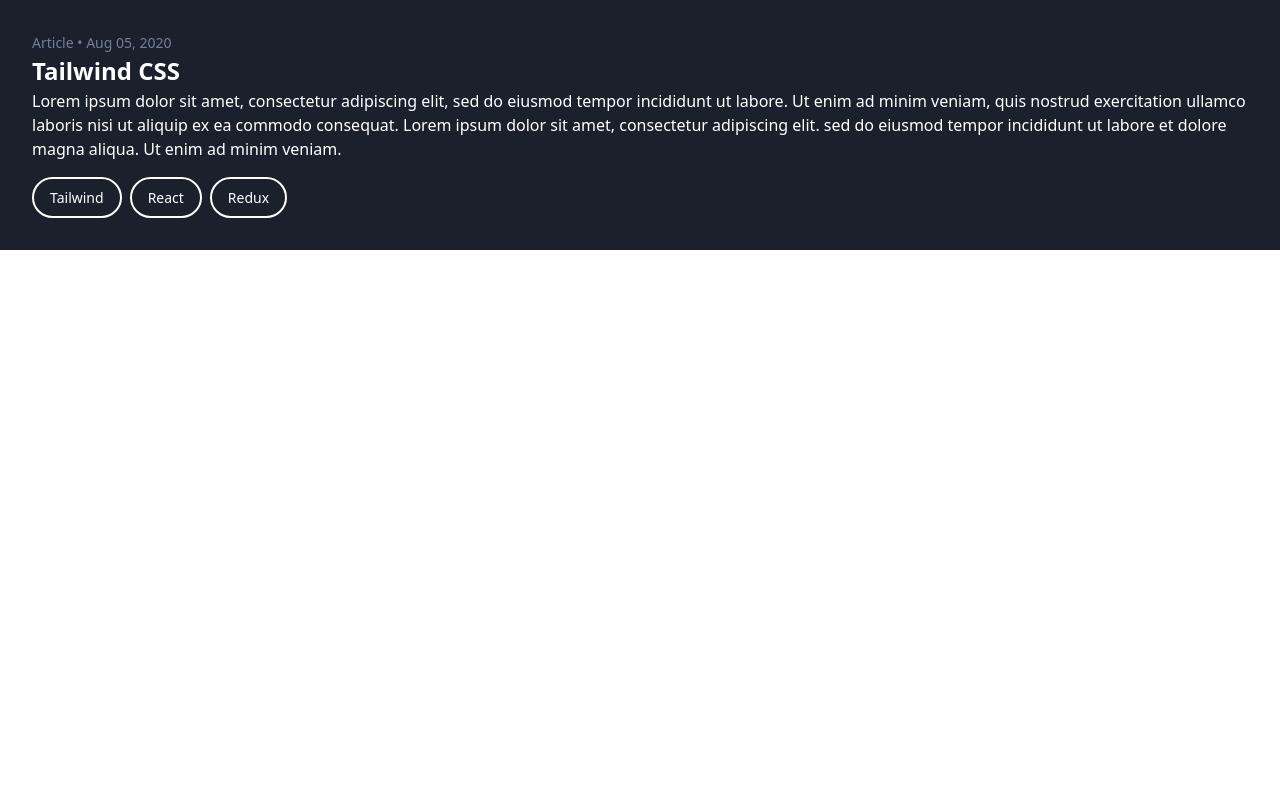
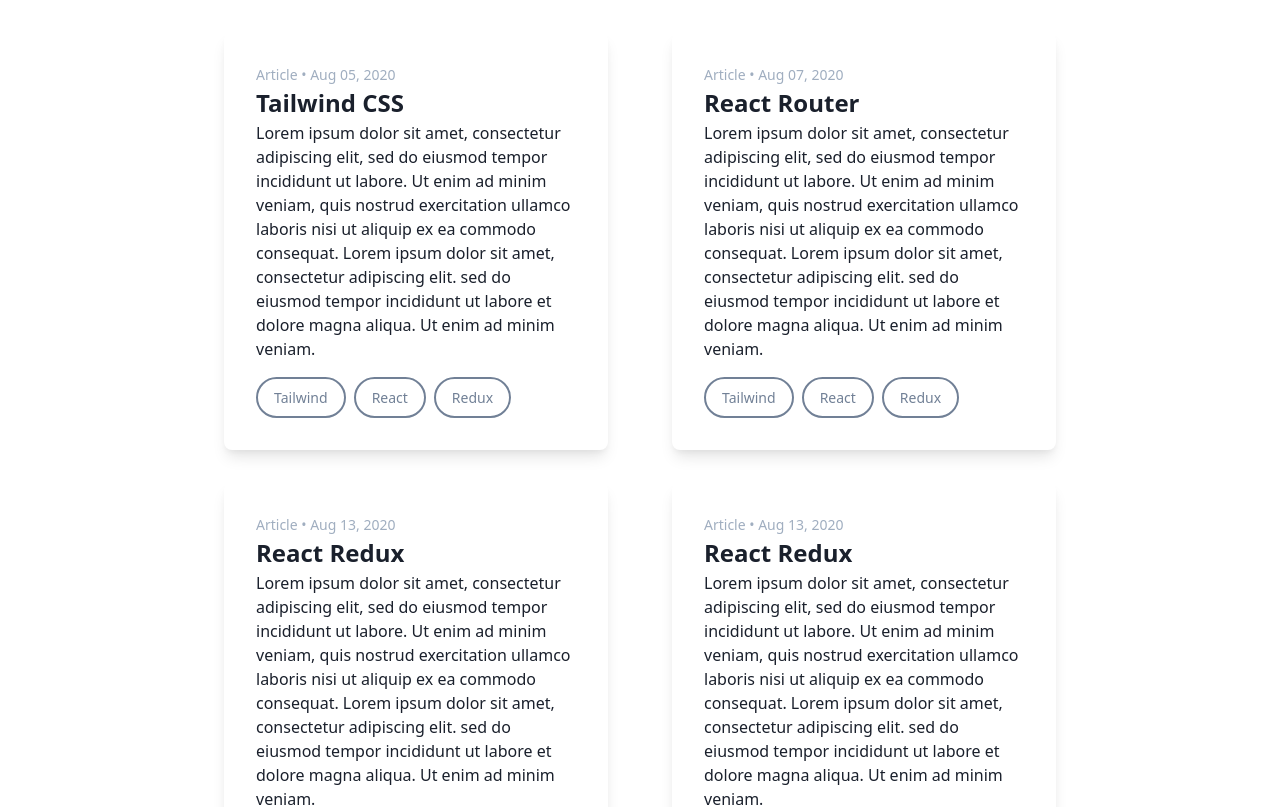
Before and after one commit to rohitkumar377024/react-tailwind-practise, a React (Create React App) app: page / in a window 1280 px wide. Shown: the top 807 px of the page. Built offline with nearby package versions, Linux system fonts and the light colour scheme.

Commit message:
Created Light and Dark Themed Card Tailwind Layouts

```diff
--- a/src/App.js
+++ b/src/App.js
@@ -1,27 +1,17 @@
 import React from 'react';
 import './App.css';
+import DarkCard from './DarkCard';
+import LightCard from './LightCard';
 
 function App() {
   return (
-    <div className="bg-gray-900 text-white p-8">
-      <p className="text-gray-600 text-sm">Article • Aug 05, 2020</p>
-      <h1 className="text-2xl font-bold">Tailwind CSS</h1>
-      <p className="font-light">
-        Lorem ipsum dolor sit amet, consectetur adipiscing elit, sed do eiusmod
-        tempor incididunt ut labore. Ut enim ad minim veniam, quis nostrud
-        exercitation ullamco laboris nisi ut aliquip ex ea commodo consequat. Lorem
-        ipsum dolor sit amet, consectetur adipiscing elit. sed do eiusmod tempor
-        incididunt ut labore et dolore magna aliqua. Ut enim ad minim veniam.
-      </p>
-      <div className="flex mt-4">
-        <p className="border-2 border-white rounded-full text-sm px-4 py-2 mr-2">
-          Tailwind
-        </p>
-        <p className="border-2 border-white rounded-full text-sm px-4 py-2 mr-2">
-          React
-        </p>
-        <p className="border-2 border-white rounded-full text-sm px-4 py-2">Redux</p>
-      </div>
+    <div className="flex flex-wrap justify-center">
+      <LightCard date="Aug 05, 2020" title="Tailwind CSS" />
+      <LightCard date="Aug 07, 2020" title="React Router" />
+      <LightCard date="Aug 13, 2020" title="React Redux" />
+      <LightCard date="Aug 13, 2020" title="React Redux" />
+      <LightCard date="Aug 05, 2020" title="Tailwind CSS" />
+      <LightCard date="Aug 07, 2020" title="React Router" />
     </div>
   );
 }
--- /dev/null
+++ b/src/DarkCard.jsx
@@ -0,0 +1,28 @@
+import React from 'react';
+
+const DarkCard = ({ title, date }) => {
+  return (
+    <div className="max-w-sm bg-gray-900 text-white mt-8 mx-8 p-8 rounded-lg shadow-lg">
+      <p className="text-gray-600 text-sm">Article • {date}</p>
+      <h1 className="text-2xl font-bold">{title}</h1>
+      <p className="font-light">
+        Lorem ipsum dolor sit amet, consectetur adipiscing elit, sed do eiusmod
+        tempor incididunt ut labore. Ut enim ad minim veniam, quis nostrud
+        exercitation ullamco laboris nisi ut aliquip ex ea commodo consequat. Lorem
+        ipsum dolor sit amet, consectetur adipiscing elit. sed do eiusmod tempor
+        incididunt ut labore et dolore magna aliqua. Ut enim ad minim veniam.
+      </p>
+      <div className="flex mt-4">
+        <p className="border-2 border-white rounded-full text-sm px-4 py-2 mr-2">
+          Tailwind
+        </p>
+        <p className="border-2 border-white rounded-full text-sm px-4 py-2 mr-2">
+          React
+        </p>
+        <p className="border-2 border-white rounded-full text-sm px-4 py-2">Redux</p>
+      </div>
+    </div>
+  );
+};
+
+export default DarkCard;
--- /dev/null
+++ b/src/LightCard.jsx
@@ -0,0 +1,30 @@
+import React from 'react';
+
+const DarkCard = ({ title, date }) => {
+  return (
+    <div className="max-w-sm bg-white text-gray-900 mt-8 mx-8 p-8 rounded-lg shadow-lg">
+      <p className="text-gray-500 text-sm">Article • {date}</p>
+      <h1 className="text-2xl font-bold">{title}</h1>
+      <p className="font-light">
+        Lorem ipsum dolor sit amet, consectetur adipiscing elit, sed do eiusmod
+        tempor incididunt ut labore. Ut enim ad minim veniam, quis nostrud
+        exercitation ullamco laboris nisi ut aliquip ex ea commodo consequat. Lorem
+        ipsum dolor sit amet, consectetur adipiscing elit. sed do eiusmod tempor
+        incididunt ut labore et dolore magna aliqua. Ut enim ad minim veniam.
+      </p>
+      <div className="flex mt-4">
+        <p className="border-2 border-gray-600 text-gray-600 rounded-full text-sm px-4 py-2 mr-2">
+          Tailwind
+        </p>
+        <p className="border-2 border-gray-600 text-gray-600 rounded-full text-sm px-4 py-2 mr-2">
+          React
+        </p>
+        <p className="border-2 border-gray-600 text-gray-600 rounded-full text-sm px-4 py-2">
+          Redux
+        </p>
+      </div>
+    </div>
+  );
+};
+
+export default DarkCard;
```
